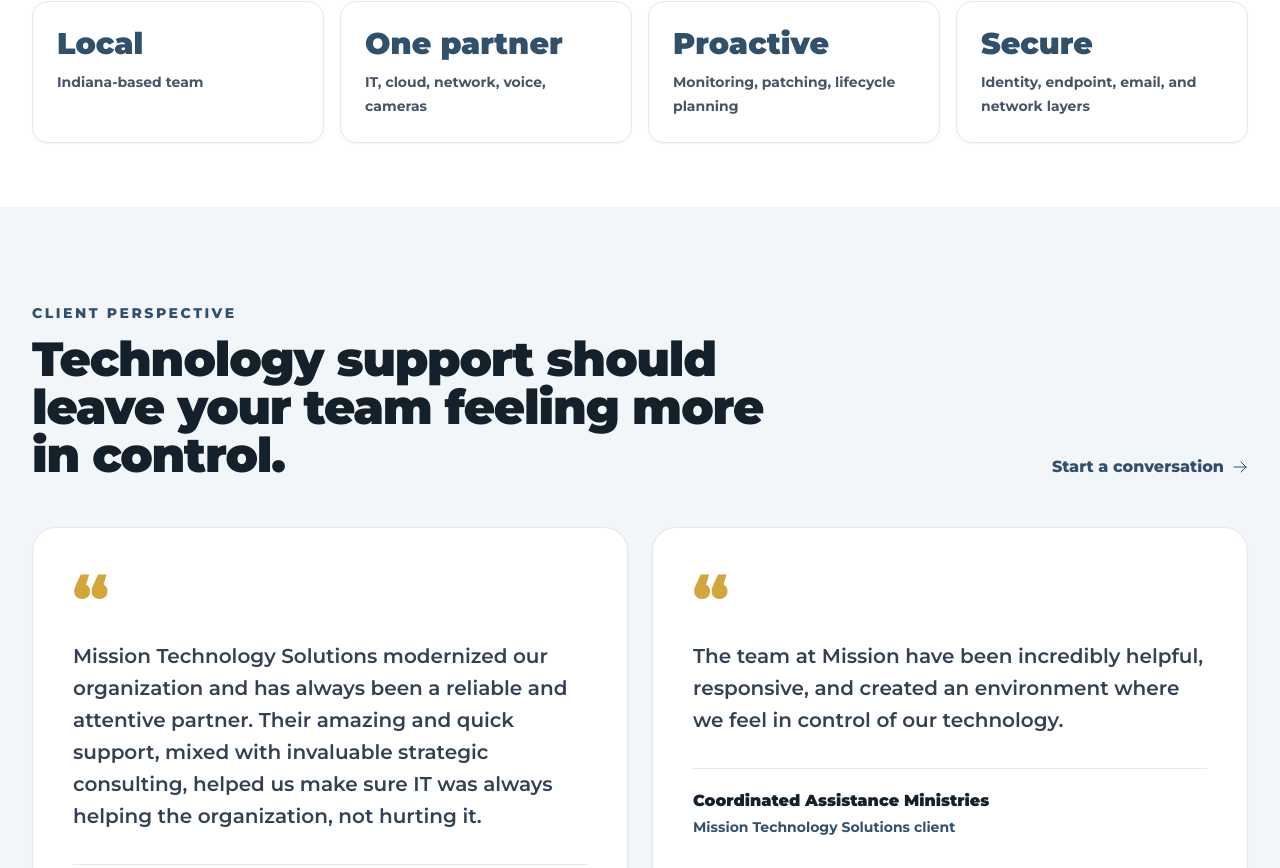
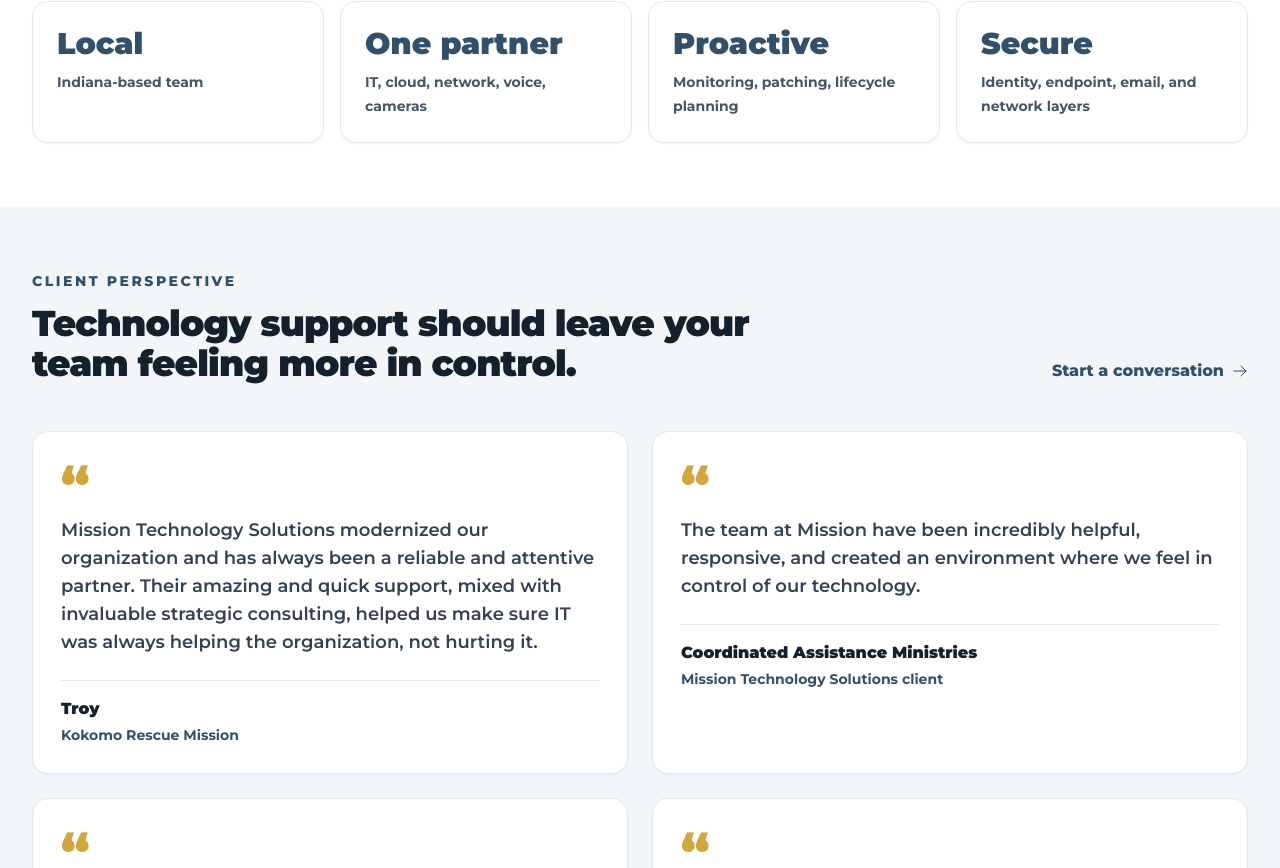
Before and after one commit to MissionTS/mts-site, a Next.js app: page / in a window 1280 px wide. Shown: the part 932-1800 px from the top of the page. Built offline with nearby package versions, Linux system fonts and the light colour scheme.

Commit message:
Refine homepage testimonial scale

```diff
--- a/app/page.tsx
+++ b/app/page.tsx
@@ -225,21 +225,21 @@
         </div>
       </section>
 
-      <section className="bg-mission-mist py-20 lg:py-24">
+      <section className="bg-mission-mist py-14 lg:py-16">
         <div className="mx-auto max-w-7xl px-6 lg:px-8">
           <div className="flex flex-col gap-5 lg:flex-row lg:items-end lg:justify-between">
             <div>
               <p className="text-sm font-extrabold uppercase tracking-[0.18em] text-mission-navy">Client perspective</p>
-              <h2 className="mt-3 max-w-3xl text-4xl font-black tracking-tight text-mission-ink sm:text-5xl">Technology support should leave your team feeling more in control.</h2>
+              <h2 className="mt-3 max-w-3xl text-3xl font-black tracking-tight text-mission-ink sm:text-4xl">Technology support should leave your team feeling more in control.</h2>
             </div>
             <Link href="/#contact" className="inline-flex shrink-0 items-center gap-2 font-extrabold text-mission-navy transition hover:text-mission-gold">Start a conversation <ArrowRightIcon className="h-4 w-4" /></Link>
           </div>
           <div className="mt-12 grid gap-6 lg:grid-cols-2">
             {testimonials.map((testimonial) => (
-              <figure key={testimonial.organization} className="relative rounded-3xl border border-slate-200 bg-white p-8 shadow-sm sm:p-10">
-                <div className="text-6xl font-black leading-none text-mission-gold" aria-hidden="true">“</div>
-                <blockquote className="mt-3 text-xl font-semibold leading-8 text-slate-700">{testimonial.quote}</blockquote>
-                <figcaption className="mt-8 border-t border-slate-200 pt-5">
+              <figure key={testimonial.organization} className="relative rounded-2xl border border-slate-200 bg-white p-6 shadow-sm sm:p-7">
+                <div className="text-5xl font-black leading-none text-mission-gold" aria-hidden="true">“</div>
+                <blockquote className="mt-2 text-lg font-semibold leading-7 text-slate-700">{testimonial.quote}</blockquote>
+                <figcaption className="mt-6 border-t border-slate-200 pt-4">
                   <div className="font-black text-mission-ink">{testimonial.name}</div>
                   <div className="mt-1 text-sm font-bold text-mission-navy">{testimonial.organization}</div>
                 </figcaption>
```
